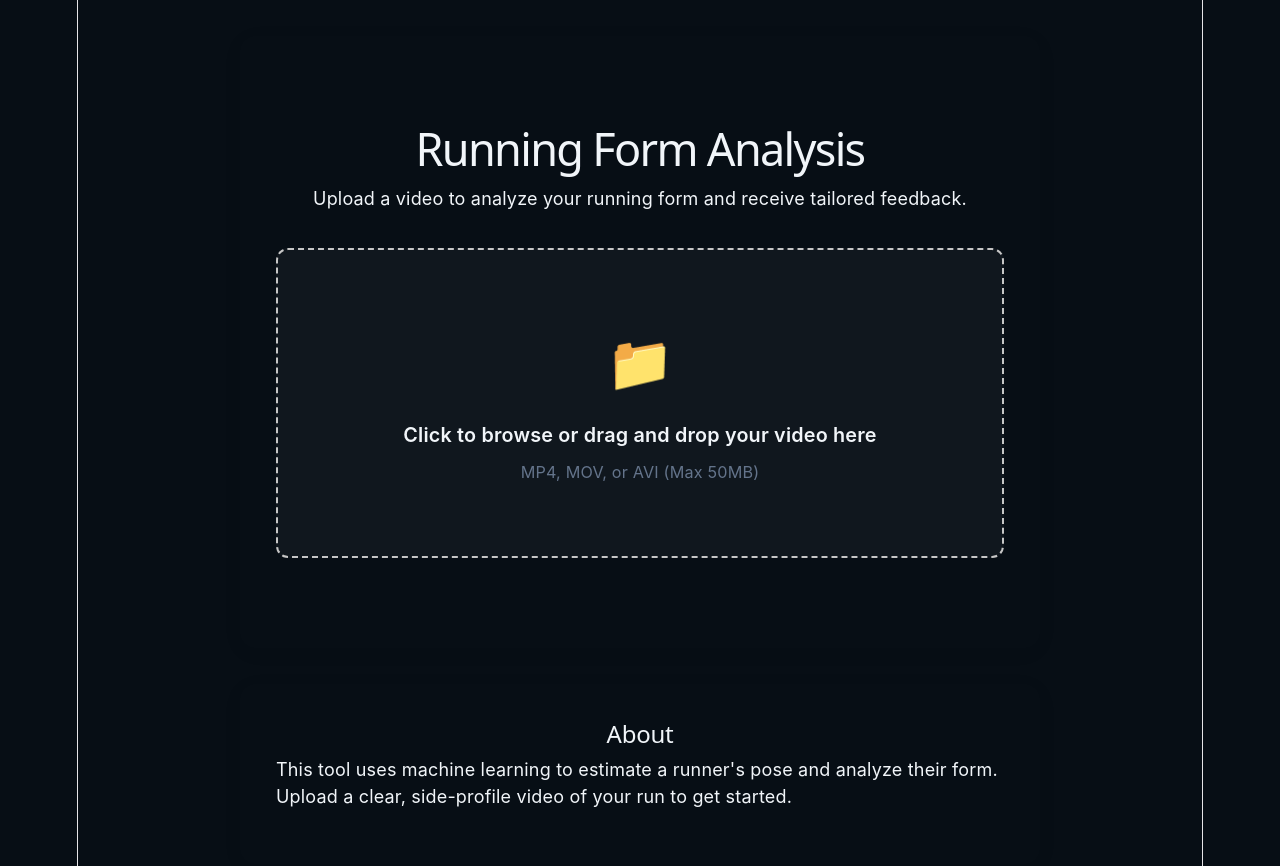
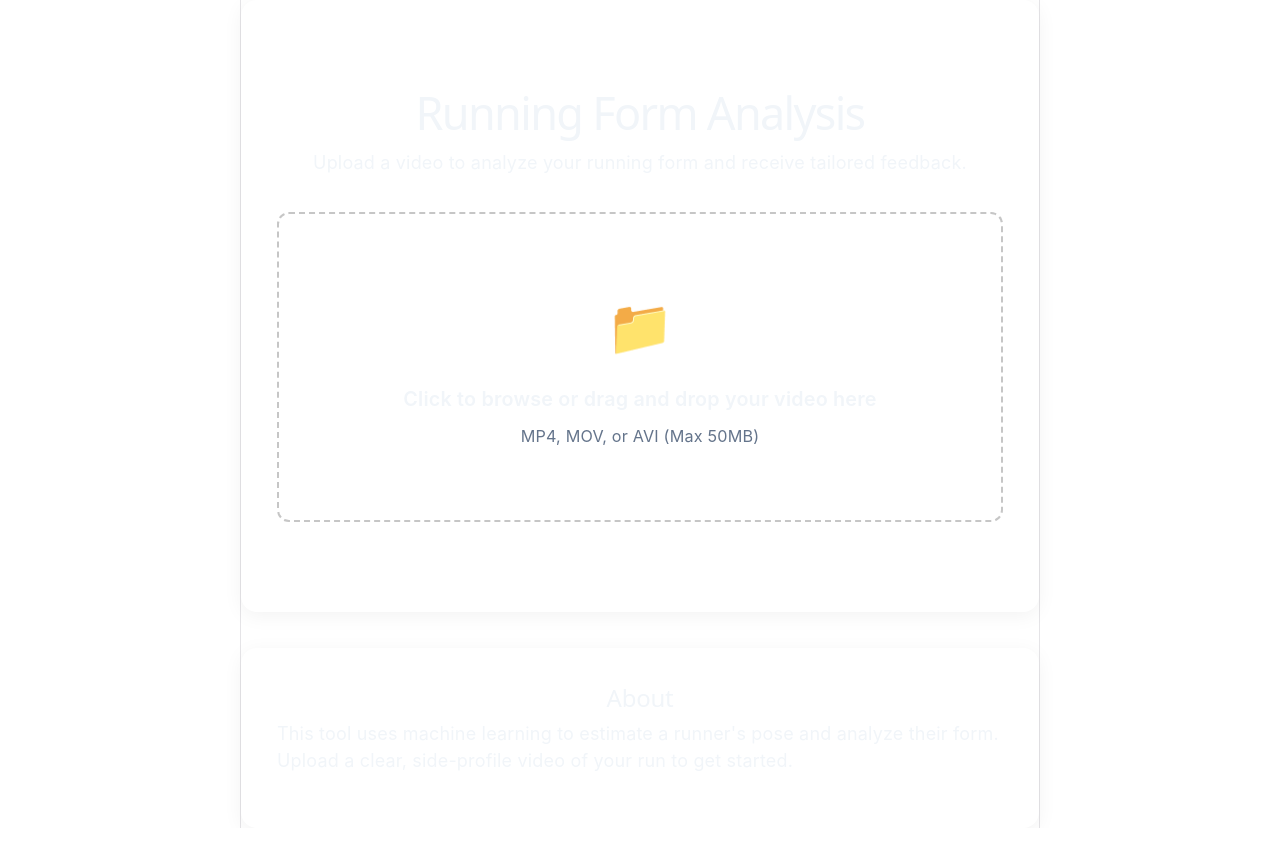
Before and after one commit to HarrisonYork/RunningFormAnalysis, a React app in the folder frontend/: page / in a window 1280 px wide. Shown: the top 866 px of the page. After the commit the page ends 828 px from the top, so only its background shows below. Built offline with nearby package versions, Linux system fonts and the light colour scheme; the HTML template or start-up script is replaced by a standard one.

Commit message:
styling changes

```diff
--- a/frontend/src/App.css
+++ b/frontend/src/App.css
@@ -2,24 +2,15 @@
   font-family: Inter, system-ui, Avenir, Helvetica, Arial, sans-serif;
   line-height: 1.5;
   font-weight: 400;
-  color: #102334;
-  background-color: #070e15;
-  /* #f1f5f9; */
 }
 
 body {
-  margin: 0;
+  margin: 0 auto 0 auto;
   display: flex;
   justify-content: center;
   min-width: 320px;
+  max-width: 800px;
   min-height: 100vh;
-}
-
-#app-container {
-  max-width: 800px;
-  width: 100%;
-  margin: 2rem auto;
-  padding: 0 1rem;
 }
 
 h1 {
@@ -42,7 +33,6 @@ p {
 .upload-section {
   text-align: center;
   padding: 3rem 2rem;
-  background: 102334;
   border-radius: 16px;
   box-shadow: 0 4px 20px rgba(0, 0, 0, 0.05);
   margin-bottom: 2rem;
@@ -171,7 +161,6 @@ button:disabled {
 }
 
 #project-details p {
-  /* float: left; */
   text-align: left;
 }
 
--- a/frontend/src/App.jsx
+++ b/frontend/src/App.jsx
@@ -123,6 +123,8 @@ const triggerFileInput = () => {
         <h2>About</h2>
         <p>
           This tool uses machine learning to estimate a runner's pose and analyze their form.
+        </p>
+        <p>
           Upload a clear, side-profile video of your run to get started.
         </p>
         <ul>
```
